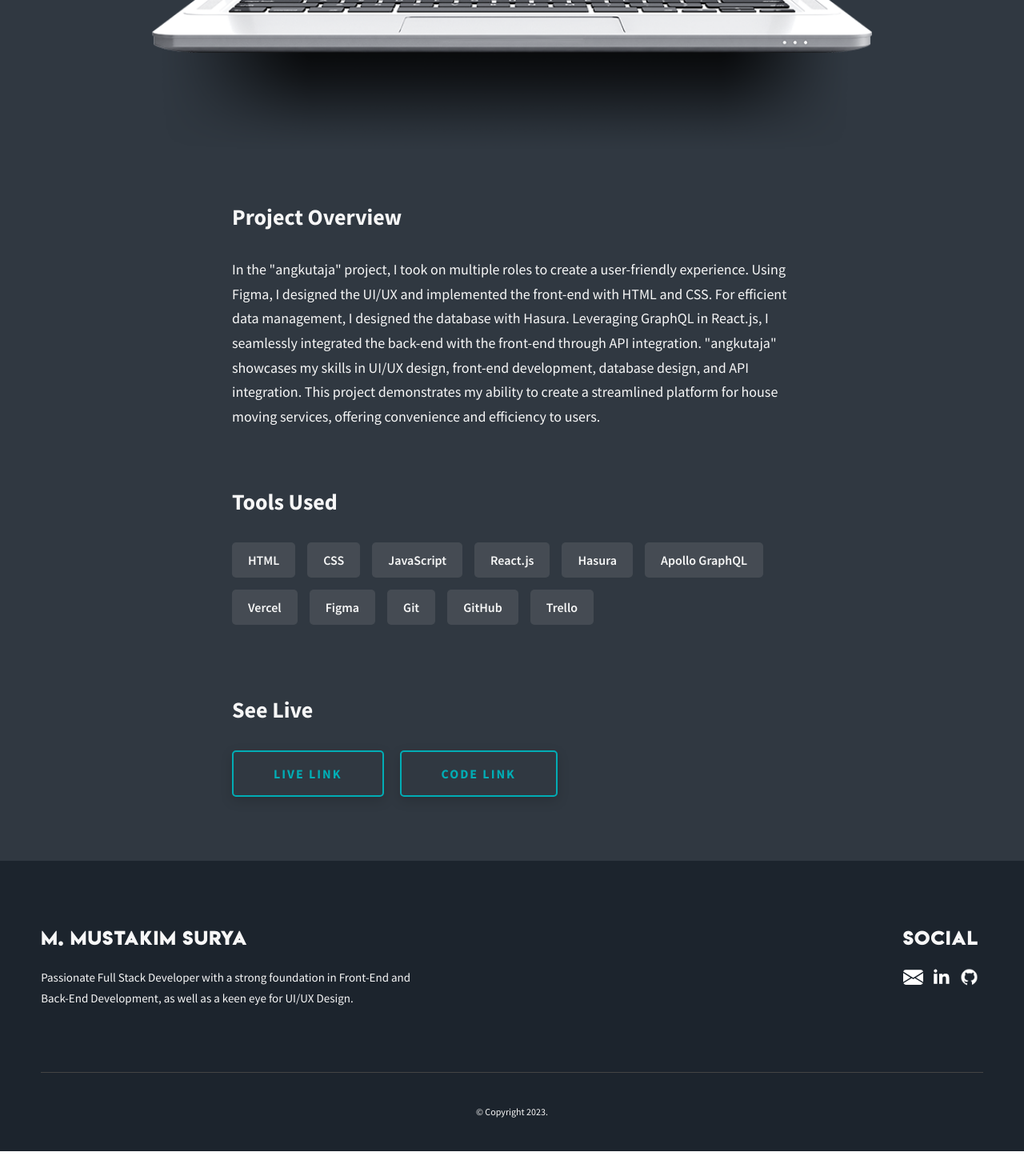
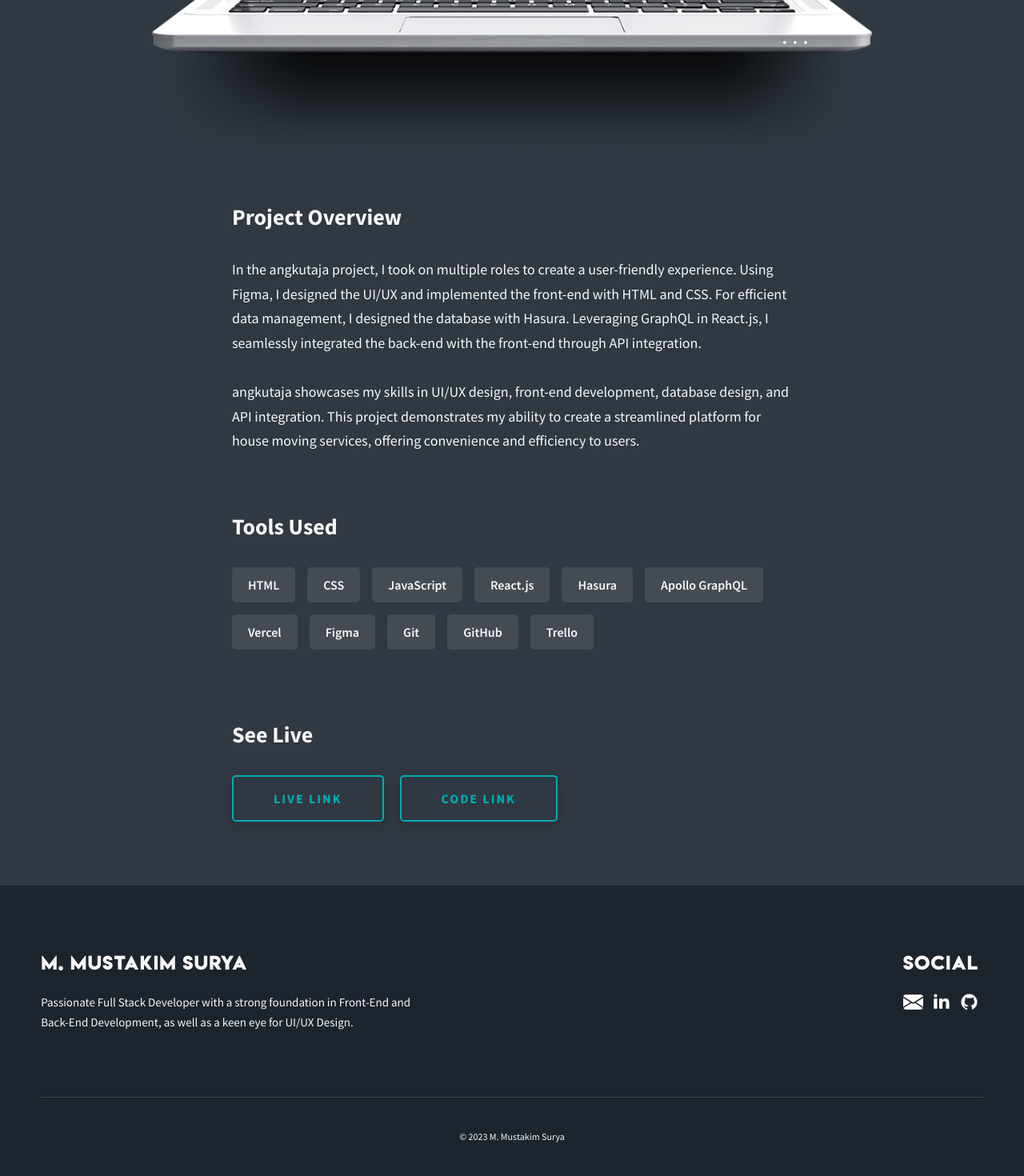
Before and after one commit to takimsry/takimsurya, a React (Create React App) app: page /projects/1 in a window 1280 px wide. Shown: the part 1302-2772 px from the top of the page at 80% size. Before the commit the page ends 2741 px from the top, so only its background shows below. Built offline with nearby package versions, Linux system fonts and the light colour scheme.

Commit message:
make line break with dangerouslySetInnerHTML & change footer

```diff
--- a/src/components/Footer.jsx
+++ b/src/components/Footer.jsx
@@ -46,7 +46,7 @@ const Footer = () => {
         </div>
 
         <div className="main-footer__lower">
-          &copy; Copyright {crYear}.
+          &copy; {crYear} M. Mustakim Surya
         </div>
       </div>
     </footer>
--- a/src/components/Projects/ProjectDetail.jsx
+++ b/src/components/Projects/ProjectDetail.jsx
@@ -40,9 +40,7 @@ const ProjectDetail = () => {
             <div className="project-details__content-main" data-aos="fade-up" data-aos-delay="150">
               <div className="project-details__desc">
                 <h3 className="project-details__content-title">Project Overview</h3>
-                <p className="project-details__desc-para">
-                  {selectedProject.overview}
-                </p>
+                <p className="project-details__desc-para" dangerouslySetInnerHTML={{ __html: selectedProject.overview }}></p>
               </div>
               <div className="project-details__tools-used" data-aos="fade-up">
                 <h3 className="project-details__content-title">Tools Used</h3>
--- a/src/data/portfolioData.jsx
+++ b/src/data/portfolioData.jsx
@@ -3,7 +3,7 @@ let portfolioData = [
     "id": "6",
     "title": "Estimator.id",
     "detail": "Estimator.id is a groundbreaking web application focused on revolutionizing construction cost estimation. Estimator.id facilitates real-time access to updated pricing data, enabling efficient and accurate cost estimation for construction projects.",
-    "overview": "Estimator.id is a groundbreaking web application that I had the privilege to work on during my internship with PT Baracipta Esa Engineering. As a member of the Full Stack Developer team, I played a key role in its development, leveraging my skills in MySQL for database design and CodeIgniter PHP for web development. The application is designed to transform construction cost estimation by providing real-time access to continually updated pricing data. It offers an efficient and accurate solution for estimating construction project costs. One of the notable features of Estimator.id is the implementation of REST API, which allows seamless data exchange. Using Ajax and jQuery, I integrated the API into the application, enabling quick and reliable communication between the front-end and the back-end. This project stands as a testament to my commitment to innovation and my ability to deliver effective solutions in the realm of construction cost estimation. Estimator.id sets a new standard for efficiency and precision in the industry, ensuring that cost estimates remain up-to-date and reliable.",
+    "overview": "Estimator.id is a groundbreaking web application that I had the privilege to work on during my internship with PT Baracipta Esa Engineering. As a member of the Full Stack Developer team, I played a key role in its development, leveraging my skills in MySQL for database design and CodeIgniter PHP for web development. <br><br>The application is designed to transform construction cost estimation by providing real-time access to continually updated pricing data. It offers an efficient and accurate solution for estimating construction project costs. One of the notable features of Estimator.id is the implementation of REST API, which allows seamless data exchange. Using Ajax and jQuery, I integrated the API into the application, enabling quick and reliable communication between the front-end and the back-end.",
     "tools": [
       "HTML", "CSS", "JavaScript", "Bootstrap", "PHP", "CodeIgniter", "SQL", "MySQL", "Postman", "jQuery", "Ajax", "Git", "GitHub", "Jira"
     ],
@@ -15,7 +15,7 @@ let portfolioData = [
     "id": "5",
     "title": "Kowkee",
     "detail": "UI/UX project designed for an intuitive restaurant order management solution. It streamlines processes, enhances efficiency, and delivers a seamless experience for both restaurant staff and customers, ensuring a hassle-free dining experience.",
-    "overview": "Kowkee is an innovative UI/UX project that's reshaping restaurant order management. This solution is designed to streamline operations and provide an intuitive experience for both restaurant staff and customers, ultimately delivering a hassle-free dining experience.For restaurant staff, Kowkee simplifies the order management process, enhancing efficiency and accuracy. It empowers employees to efficiently handle orders, manage inventory, and coordinate with the kitchen team, resulting in faster service and reduced errors. Customers, on the other hand, benefit from Kowkee's user-friendly interface, allowing easy menu browsing, order placement, and special requests. With features like order tracking and timely notifications, Kowkee ensures a smooth and enjoyable dining experience. This project showcases my commitment to creating user-centered solutions that improve operational efficiency and customer satisfaction in the restaurant industry.",
+    "overview": "Kowkee is an innovative UI/UX project that's reshaping restaurant order management. This solution is designed to streamline operations and provide an intuitive experience for both restaurant staff and customers, ultimately delivering a hassle-free dining experience. For restaurant staff, Kowkee simplifies the order management process, enhancing efficiency and accuracy. <br><br>Kowkee empowers employees to efficiently handle orders, manage inventory, and coordinate with the kitchen team, resulting in faster service and reduced errors. With features like order tracking and timely notifications, Kowkee ensures a smooth and enjoyable dining experience. This project showcases my commitment to creating user-centered solutions that improve operational efficiency and customer satisfaction in the restaurant industry.",
     "tools": [
       "Figma", "Trello"
     ],
@@ -27,7 +27,7 @@ let portfolioData = [
     "id": "4",
     "title": "E-HAS",
     "detail": "E-HAS (Electronic Halal Assurance System) is a system that aimed to provide small and medium enterprises with a streamlined process to obtain halal certification for their products from MUI (Majelis Ulama Indonesia, the Indonesian Council of Ulama).",
-    "overview": "E-HAS (Electronic Halal Assurance System) is a significant project that I contributed to during my internship at PT Semesta Mahakarya Teknologi. As part of the Full Stack Developer team, our objective was to design and develop a streamlined system that facilitates the halal certification process for small and medium enterprises (SMEs) through the Indonesian Council of Ulama (MUI). Utilizing MySQL for efficient database design, Figma for UI/UX design, and CodeIgniter PHP for web development, we successfully created a user-friendly platform. E-HAS simplifies the complex certification procedures, enabling SMEs to accurately submit product information and efficiently manage their certification requests. Through this project, I was able to showcase my proficiency in database design, UI/UX design, and web development, demonstrating my capability to deliver impactful solutions that cater to the needs of businesses and promote halal compliance.",
+    "overview": "E-HAS (Electronic Halal Assurance System) is a significant project that I contributed to during my internship at PT Semesta Mahakarya Teknologi. As part of the Full Stack Developer team, our objective was to design and develop a streamlined system that facilitates the halal certification process for small and medium enterprises (SMEs) through the Indonesian Council of Ulama (MUI). Utilizing MySQL for efficient database design, Figma for UI/UX design, and CodeIgniter PHP for web development, we successfully created a user-friendly platform. <br><br>E-HAS simplifies the complex certification procedures, enabling SMEs to accurately submit product information and efficiently manage their certification requests. Through this project, I was able to showcase my proficiency in database design, UI/UX design, and web development, demonstrating my capability to deliver impactful solutions that cater to the needs of businesses and promote halal compliance.",
     "tools": [
       "HTML", "CSS", "JavaScript", "Bootstrap", "PHP", "CodeIgniter", "SQL", "MySQL", "cPanel", "Figma", "Git", "GitHub", "Trello"
     ],
@@ -39,7 +39,7 @@ let portfolioData = [
     "id": "3",
     "title": "PERSANI",
     "detail": "UI/UX project for PERSANI (Indonesian Gymnastics Association) - Central Java, a government organization focused on gymnastics. The project involved creating a high-fidelity prototype for an athlete and data management platform.",
-    "overview": "As the UI/UX Designer Lead during my internship at PT Semesta Mahakarya Teknologi, I played a crucial role in developing the PERSANI Athlete and Data Management Platform for PERSANI - Central Java, the Indonesian Gymnastics Association. The project aimed to streamline athlete and data management processes within the organization. Using Figma, I created visually appealing and intuitive user interfaces to enhance the overall user experience. Through efficient project management with Trello, we successfully developed a platform that simplifies athlete and data management for PERSANI - Central Java, empowering the organization to focus on nurturing gymnastics talent and promoting the sport.",
+    "overview": "As the UI/UX Designer Lead during my internship at PT Semesta Mahakarya Teknologi, I played a crucial role in developing the PERSANI Athlete and Data Management Platform for PERSANI - Central Java, the Indonesian Gymnastics Association. The project aimed to streamline athlete and data management processes within the organization. <br><br>Using Figma, I created visually appealing and intuitive user interfaces to enhance the overall user experience. Through efficient project management with Trello, we successfully developed a platform that simplifies athlete and data management for PERSANI - Central Java, empowering the organization to focus on nurturing gymnastics talent and promoting the sport.",
     "tools": [
       "Figma", "Trello"
     ],
@@ -51,7 +51,7 @@ let portfolioData = [
     "id": "2",
     "title": "OurGym",
     "detail": "OurGym is a Gym Membership system which of course is engaged in sports. This app provide gym className, mentoring, booking system, and payment gateway via third party.",
-    "overview": "As a Front-End Developer, I collaborated with UI/UX Designers, Back-End Developers, and Quality Assurance experts to develop OurGym App. This comprehensive gym membership application was developed as a proof of competency test during my time at the Alterra Academy Independent Study Batch 3. It fulfilled the Team Capstone Project assignment, providing fitness enthusiasts with a seamless user experience and efficient management system. Our collaborative efforts resulted in a user-friendly application that simplifies gym membership management. The OurGym App showcases my expertise in Front-End Development and highlights my ability to work effectively within a multidisciplinary team to deliver a high-quality product.",
+    "overview": "As a Front-End Developer, I collaborated with UI/UX Designers, Back-End Developers, and Quality Assurance experts to develop OurGym App. This comprehensive gym membership application was developed as a proof of competency test during my time at the Alterra Academy Independent Study Batch 3. It fulfilled the Team Capstone Project assignment, providing fitness enthusiasts with a seamless user experience and efficient management system. <br><br>Our collaborative efforts resulted in a user-friendly application that simplifies gym membership management. The OurGym App showcases my expertise in Front-End Development and highlights my ability to work effectively within a multidisciplinary team to deliver a high-quality product.",
     "tools": [
       "HTML", "Tailwind CSS", "JavaScript", "React.js", "Axios", "Netlify", "Git", "GitHub", "Trello"
     ],
@@ -63,7 +63,7 @@ let portfolioData = [
     "id": "1",
     "title": "angkutaja",
     "detail": "angkutaja is a website created to address the house moving needs, especially the transfer of boarding houses for college students in Semarang. It offers a streamlined solution for booking and managing house relocations.",
-    "overview": "In the \"angkutaja\" project, I took on multiple roles to create a user-friendly experience. Using Figma, I designed the UI/UX and implemented the front-end with HTML and CSS. For efficient data management, I designed the database with Hasura. Leveraging GraphQL in React.js, I seamlessly integrated the back-end with the front-end through API integration. \"angkutaja\" showcases my skills in UI/UX design, front-end development, database design, and API integration. This project demonstrates my ability to create a streamlined platform for house moving services, offering convenience and efficiency to users.",
+    "overview": "In the angkutaja project, I took on multiple roles to create a user-friendly experience. Using Figma, I designed the UI/UX and implemented the front-end with HTML and CSS. For efficient data management, I designed the database with Hasura. Leveraging GraphQL in React.js, I seamlessly integrated the back-end with the front-end through API integration. <br><br>angkutaja showcases my skills in UI/UX design, front-end development, database design, and API integration. This project demonstrates my ability to create a streamlined platform for house moving services, offering convenience and efficiency to users.",
     "tools": [
       "HTML", "CSS", "JavaScript", "React.js", "Hasura", "Apollo GraphQL", "Vercel", "Figma", "Git", "GitHub", "Trello"
     ],
```
